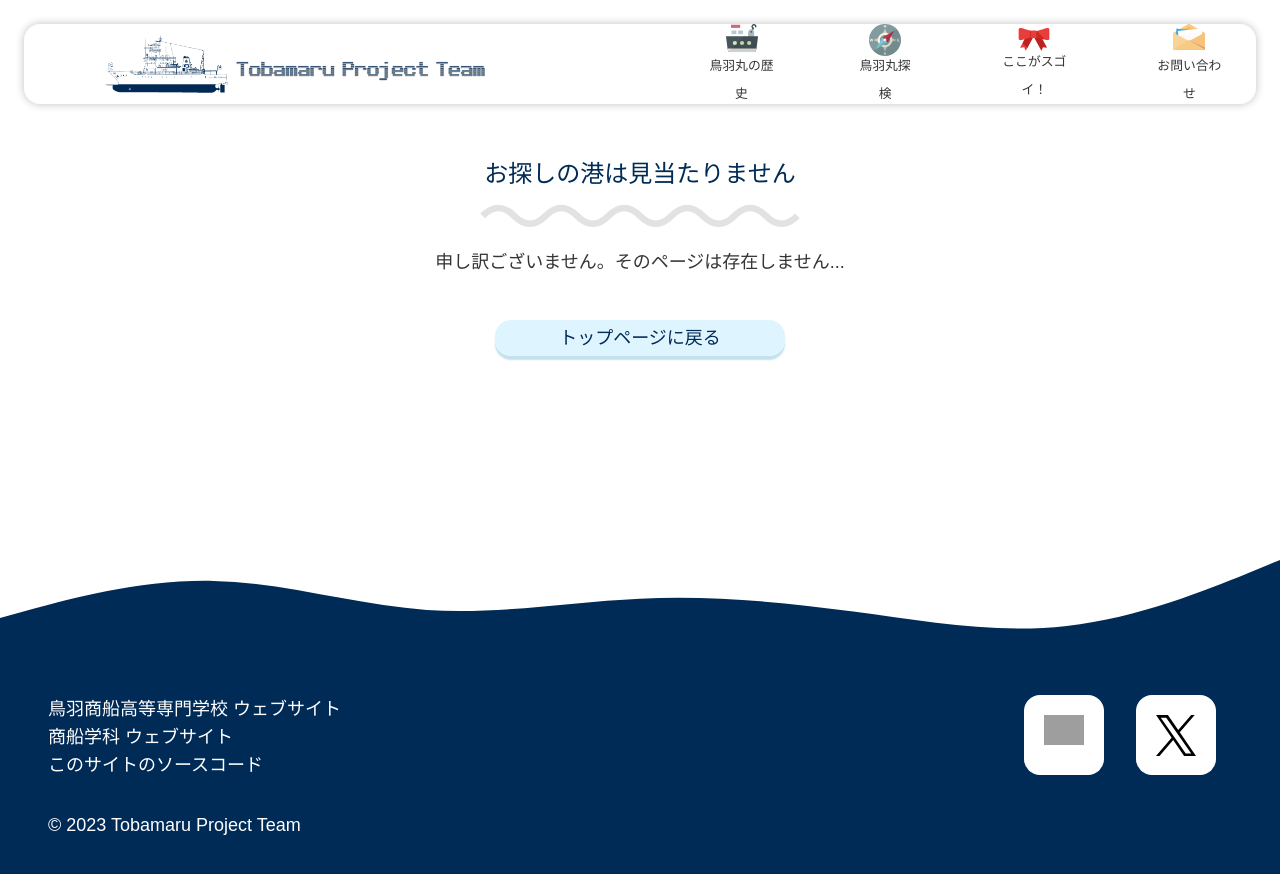
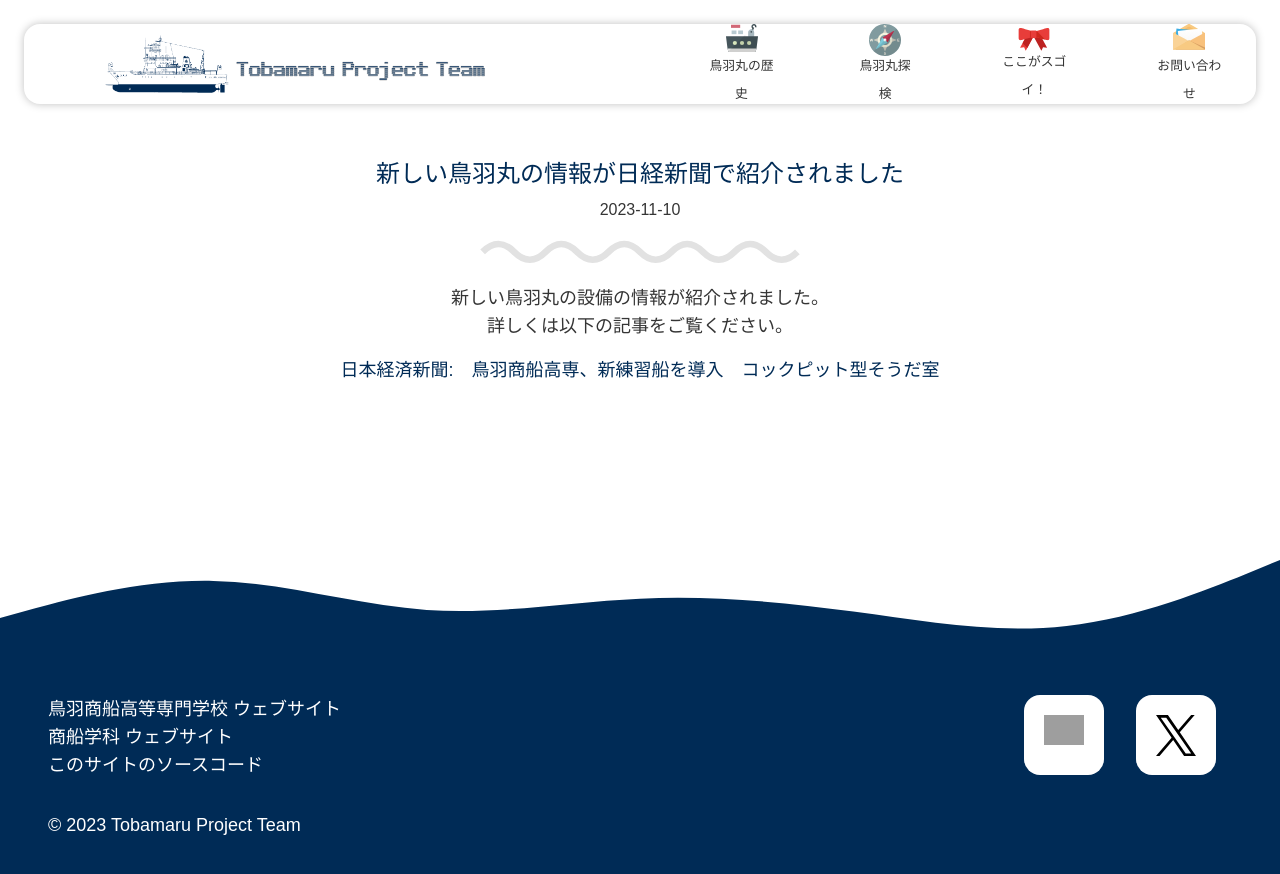
Before and after one commit to takara2314/3rd-tobamaru-lastyear, a SvelteKit app: page /news/new-tobamaru-nikkei in a window 1280 px wide. Before the commit this address had no page. Shown: the top 874 px of the page. Built offline with nearby package versions, Linux system fonts and the light colour scheme; grey boxes are pictures that could not be loaded; a web font is replaced by a local one.

Commit message:
Add: 鳥羽丸の記事を追加

```diff
--- a/src/routes/+page.svelte
+++ b/src/routes/+page.svelte
@@ -6,6 +6,12 @@
   import CommonWave from "../components/waves/CommonWave.svelte";
 
   const news = [
+    {
+      name: "新しい鳥羽丸の情報が日経新聞で紹介されました",
+      date: "2023-11-10",
+      href: "/news/new-tobamaru-nikkei",
+      image: "/news/new-tobamaru-nikkei/image.webp"
+    },
     {
       name: "ホームページをリニューアルしました",
       date: "2023-10-20",
--- /dev/null
+++ b/src/routes/news/new-tobamaru-nikkei/+page.svelte
@@ -0,0 +1,45 @@
+<script>
+  import MetaTags from "../../../components/MetaTags.svelte";
+  import H2 from "../../../components/headers/H2.svelte";
+</script>
+
+<MetaTags
+  title="新しい鳥羽丸の情報が日経新聞で紹介されました"
+  description="日経新聞で新しい鳥羽丸の情報が紹介されました。コックピット型そうだ室が導入されます。"
+  href="/news/new-tobamaru-nikkei"
+/>
+
+<main>
+  <article>
+    <H2 newsDatetime="2023-11-10 14:00">
+      新しい鳥羽丸の情報が日経新聞で紹介されました
+    </H2>
+    <div>
+      <p>
+        新しい鳥羽丸の設備の情報が紹介されました。
+      </p>
+      <p>
+        詳しくは以下の記事をご覧ください。
+      </p>
+
+      <div class="link-area">
+        <a
+          href="https://www.nikkei.com/article/DGXZQOFD259010V21C23A0000000/"
+          class="link"
+        >
+          日本経済新聞:　鳥羽商船高専、新練習船を導入　コックピット型そうだ室
+        </a>
+      </div>
+    </div>
+  </article>
+</main>
+
+<style>
+  .link-area {
+    margin-top: 1rem;
+  }
+
+  .link {
+    color: var(--primary-color);
+  }
+</style>
```
Also changed, not shown: static/news/new-tobamaru-nikkei/image.webp (added).
